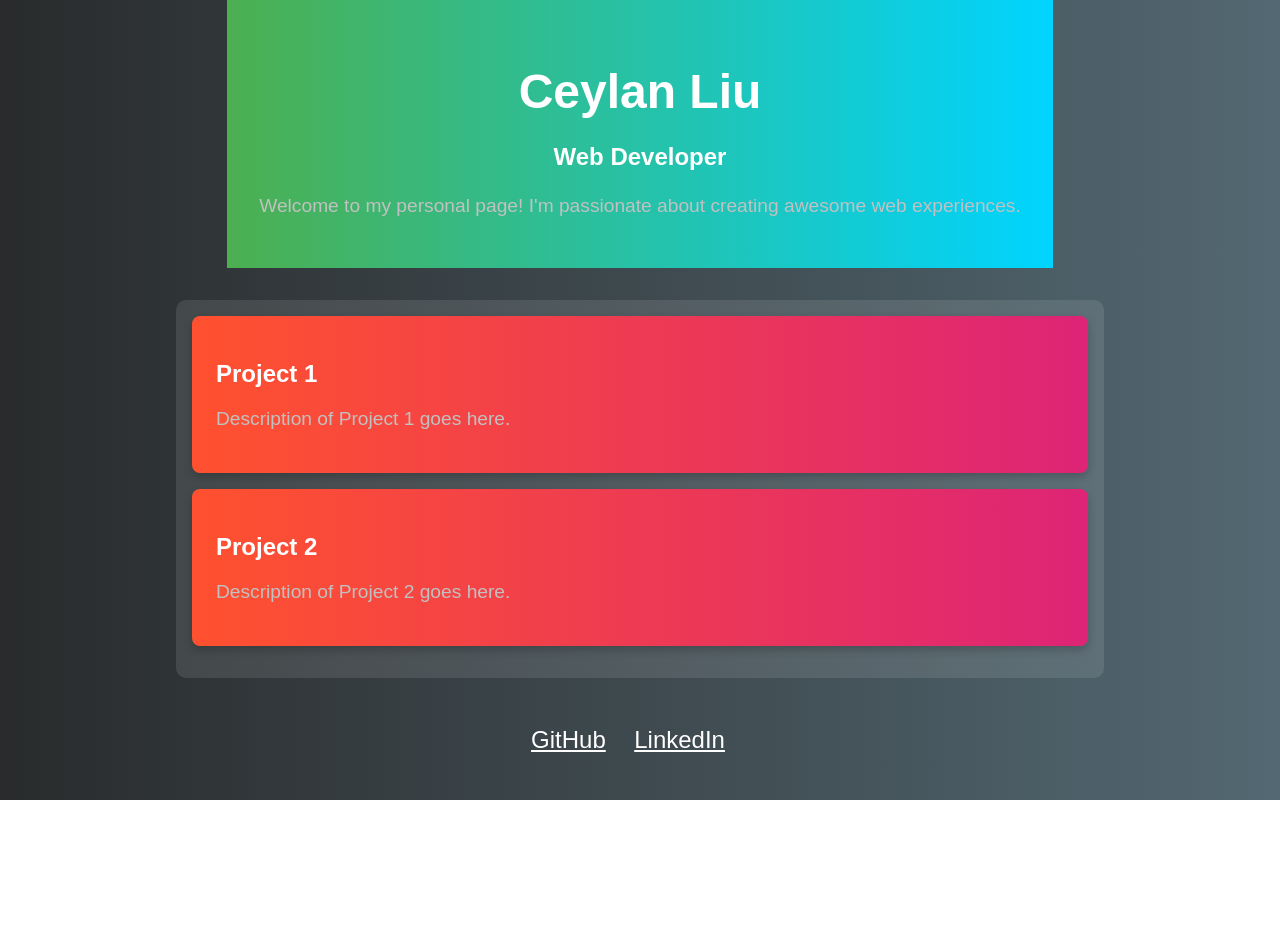
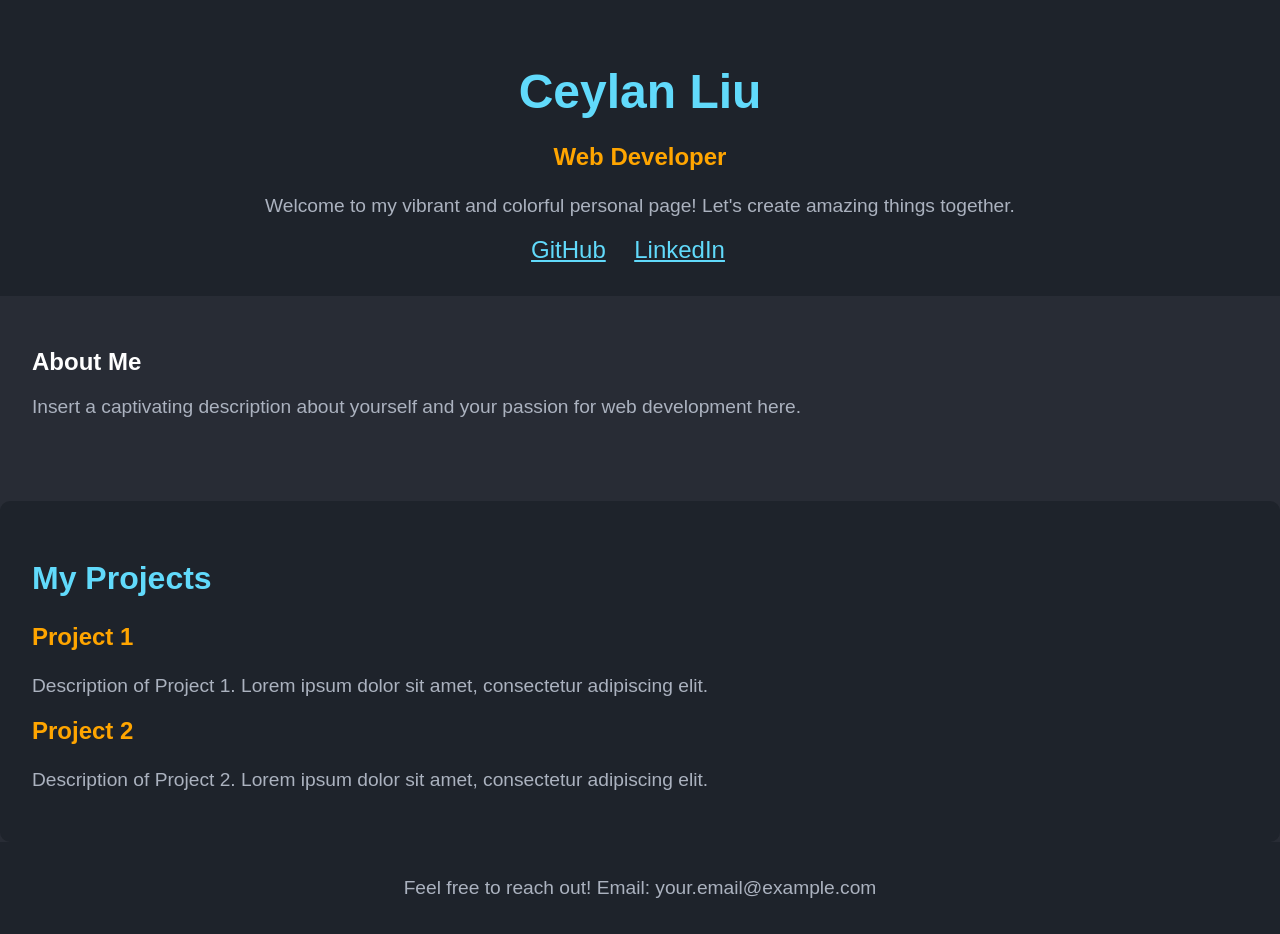
Before and after one commit to CeylanLiu/CeylanLiu.github.io, a plain HTML site: page index.html in a window 1280 px wide. Before the commit the page ends 800 px from the top, so only its background shows below. Drawn offline with Linux system fonts and the light colour scheme.

Commit message:
Update index.html

```diff
--- a/index.html
+++ b/index.html
@@ -8,53 +8,33 @@
     <style>
         body {
             font-family: 'Arial', sans-serif;
+            background-color: #282c35;
+            color: #ffffff;
             margin: 0;
             padding: 0;
-            display: flex;
-            flex-direction: column;
-            align-items: center;
-            min-height: 100vh;
-            background: linear-gradient(to right, #292b2c, #536872); /* 新的渐变背景色 */
-            color: #ffffff;
         }
 
         header {
             text-align: center;
             padding: 2em;
-            background: linear-gradient(to right, #4CAF50, #00d4ff);
+            background-color: #1e232b;
         }
 
         h1 {
             font-size: 3em;
             margin-bottom: 0.5em;
-            color: #ffffff;
+            color: #61dafb;
         }
 
         h3 {
             font-size: 1.5em;
             margin-top: 0;
-            color: #ffffff;
+            color: #ffa500;
         }
 
         p {
             font-size: 1.2em;
-            color: #c1c1c1;
-        }
-
-        .projects {
-            width: 70%; /* 调整项目展示区域的宽度 */
-            margin: 2em 0;
-            padding: 1em;
-            background: rgba(255, 255, 255, 0.1);
-            border-radius: 10px;
-        }
-
-        .project {
-            margin-bottom: 1em;
-            padding: 1.5em; /* 调整项目的内边距 */
-            background: linear-gradient(to right, #ff512f, #dd2476); /* 新的项目渐变背景色 */
-            border-radius: 8px;
-            box-shadow: 0 4px 8px rgba(0, 0, 0, 0.2);
+            color: #abb2bf;
         }
 
         .social-icons {
@@ -64,7 +44,38 @@
         .social-icons a {
             margin-right: 1em;
             font-size: 1.5em;
-            color: #ffffff;
+            color: #61dafb;
+        }
+
+        section {
+            padding: 2em;
+        }
+
+        .projects {
+            background-color: #1e232b;
+            border-radius: 10px;
+            margin-top: 2em;
+        }
+
+        .project-title {
+            font-size: 2em;
+            color: #61dafb;
+        }
+
+        .project-description {
+            font-size: 1.2em;
+            color: #abb2bf;
+        }
+
+        footer {
+            text-align: center;
+            padding: 1em;
+            background-color: #1e232b;
+        }
+
+        .contact-info {
+            font-size: 1.2em;
+            color: #abb2bf;
         }
     </style>
 </head>
@@ -73,26 +84,35 @@
     <header>
         <h1>Ceylan Liu</h1>
         <h3>Web Developer</h3>
-        <p>Welcome to my personal page! I'm passionate about creating awesome web experiences.</p>
+        <p>Welcome to my vibrant and colorful personal page! Let's create amazing things together.</p>
+        <div class="social-icons">
+            <a href="https://github.com/CeylanLiu" target="_blank">GitHub</a>
+            <a href="https://linkedin.com/in/your-linkedin-profile" target="_blank">LinkedIn</a>
+            <!-- Add more social links as needed -->
+        </div>
     </header>
 
-    <div class="projects">
+    <section id="about">
+        <h2>About Me</h2>
+        <p>Insert a captivating description about yourself and your passion for web development here.</p>
+    </section>
+
+    <section id="projects" class="projects">
+        <h2 class="project-title">My Projects</h2>
         <div class="project">
-            <h2>Project 1</h2>
-            <p>Description of Project 1 goes here.</p>
+            <h3>Project 1</h3>
+            <p class="project-description">Description of Project 1. Lorem ipsum dolor sit amet, consectetur adipiscing elit.</p>
         </div>
         <div class="project">
-            <h2>Project 2</h2>
-            <p>Description of Project 2 goes here.</p>
+            <h3>Project 2</h3>
+            <p class="project-description">Description of Project 2. Lorem ipsum dolor sit amet, consectetur adipiscing elit.</p>
         </div>
         <!-- Add more projects as needed -->
-    </div>
+    </section>
 
-    <div class="social-icons">
-        <a href="https://github.com/CeylanLiu" target="_blank">GitHub</a>
-        <a href="https://linkedin.com/in/your-linkedin-profile" target="_blank">LinkedIn</a>
-        <!-- Add more social links as needed -->
-    </div>
+    <footer>
+        <p class="contact-info">Feel free to reach out! Email: your.email@example.com</p>
+    </footer>
 
 </body>
 </html>
```
